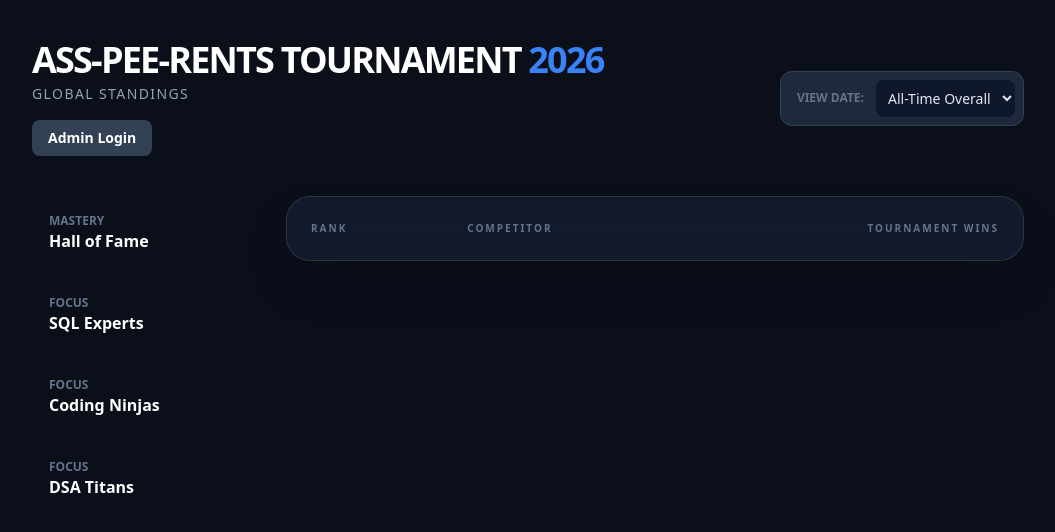
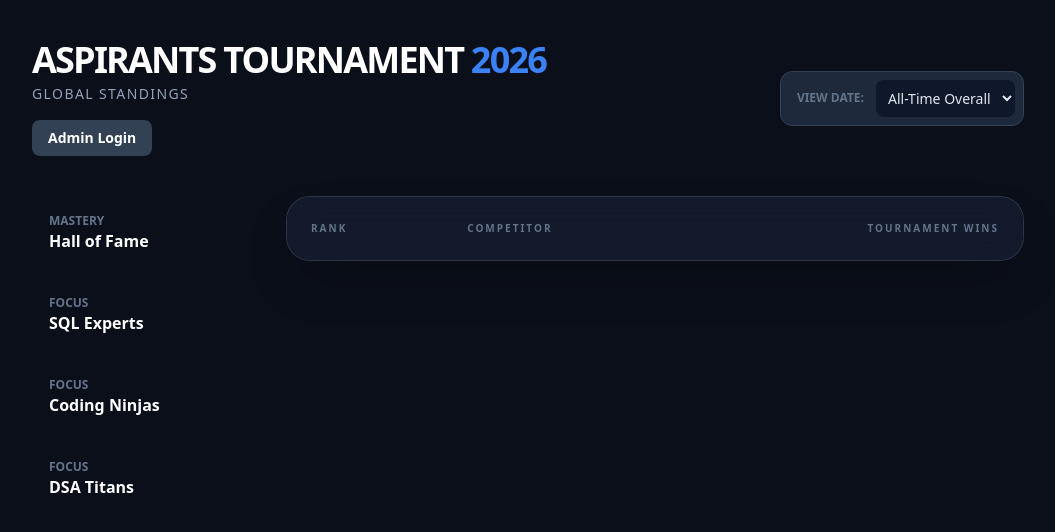
Before and after one commit to mailmenot69-ops/ass-pee-rents-leaderboard, a plain HTML site: page frontend/index.html in a window 1280 px wide. Shown: the whole page, without its empty margins (112-1167 px from the left). Drawn offline with nearby package versions, Linux system fonts and the light colour scheme; no server answers.

Commit message:
Update index.html

```diff
--- a/frontend/index.html
+++ b/frontend/index.html
@@ -18,7 +18,7 @@
     <div class="max-w-5xl mx-auto px-4 py-10">
         <div class="flex flex-col md:flex-row justify-between items-center mb-10 gap-6">
             <div>
-                <h1 class="text-4xl font-black tracking-tighter text-white">ASS-PEE-RENTS TOURNAMENT <span class="text-blue-500">2026</span></h1>
+                <h1 class="text-4xl font-black tracking-tighter text-white">ASPIRANTS TOURNAMENT <span class="text-blue-500">2026</span></h1>
                 <p id="view-label" class="text-slate-400 font-medium uppercase tracking-widest text-sm mt-1">Global Standings</p>
                 <div id="admin-controls" class="mt-4 flex gap-3"></div>
             </div>
```
